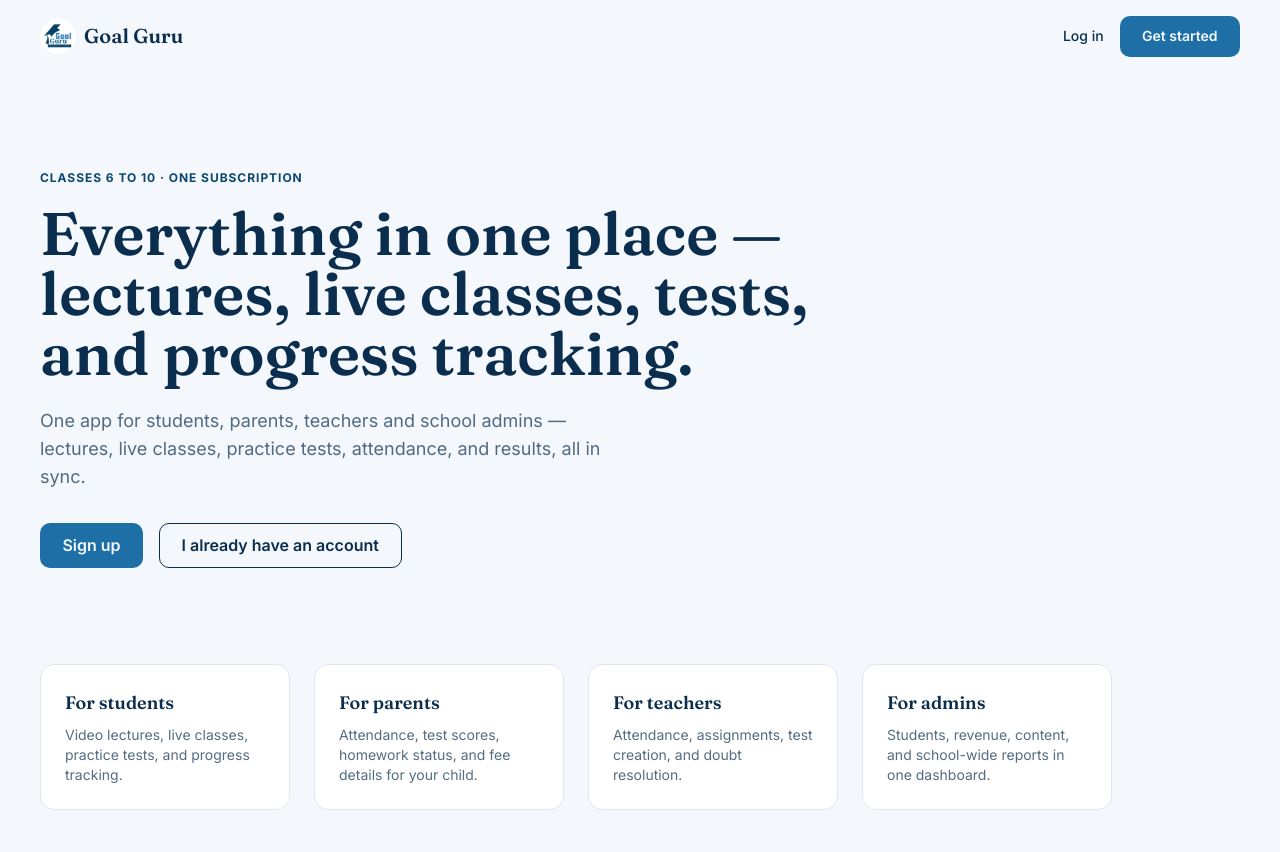
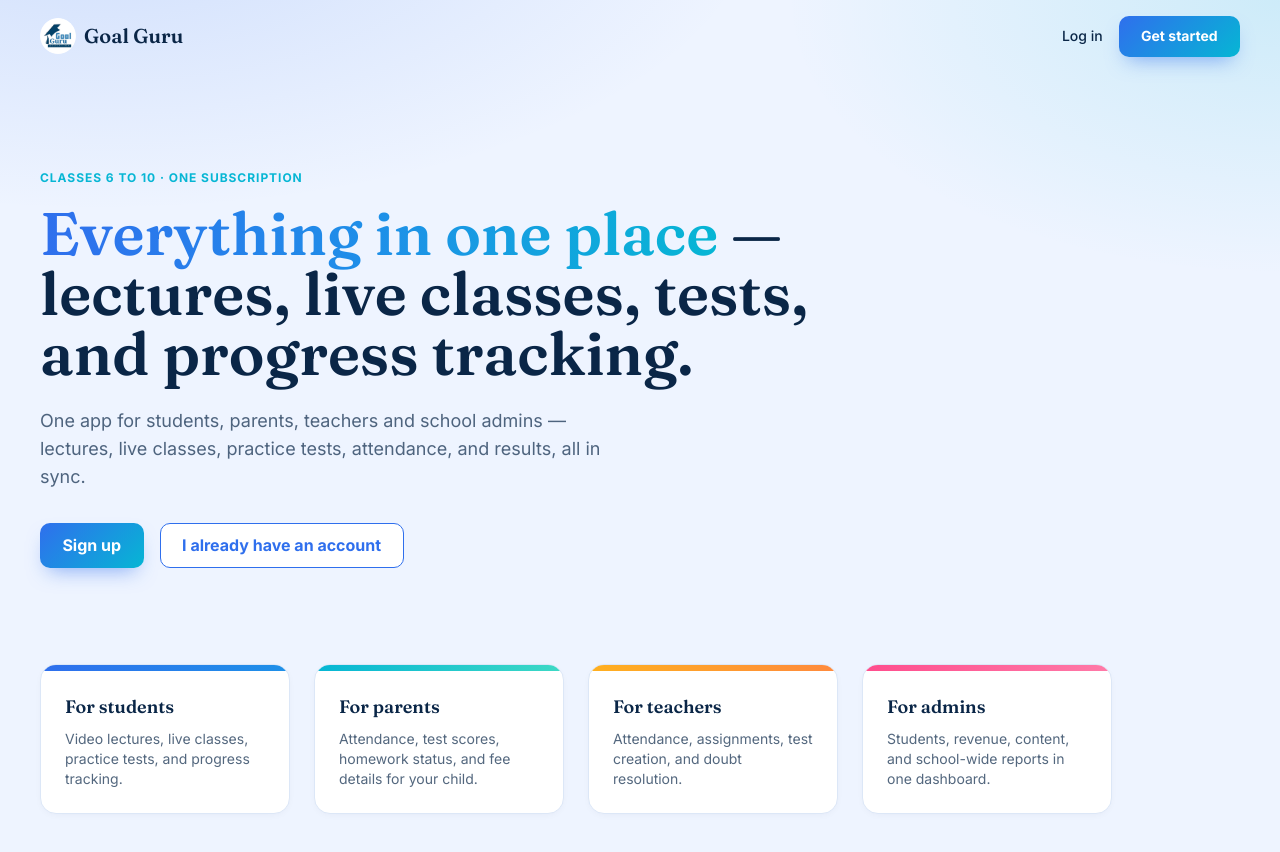
Before and after one commit to goalguru-co/Goal-Guru, a Next.js app in the folder pathshala-app/: page / in a window 1280 px wide. Shown: the top 852 px of the page. Built offline with nearby package versions, Linux system fonts and the light colour scheme.

Commit message:
Add files via upload

```diff
--- a/pathshala-app/app/admin/content/page.js
+++ b/pathshala-app/app/admin/content/page.js
@@ -86,7 +86,7 @@ export default function ManageContent() {
       <main className="px-6 md:px-10 py-10 max-w-2xl mx-auto">
         <h1 className="font-display text-3xl font-semibold text-ink">Manage content</h1>
 
-        <div className="flex gap-2 mt-8 border-b border-[#DCE7F2]">
+        <div className="flex gap-2 mt-8 border-b border-[#DCE7F7]">
           {["video", "live", "material"].map((t) => (
             <button
               key={t}
--- a/pathshala-app/app/admin/students/page.js
+++ b/pathshala-app/app/admin/students/page.js
@@ -13,6 +13,7 @@ export default function ManageUsers() {
   const [session, setSession] = useState(null);
   const [pendingUsers, setPendingUsers] = useState([]);
   const [unlinkedParents, setUnlinkedParents] = useState([]);
+  const [students, setStudents] = useState([]);
   const [csvFile, setCsvFile] = useState(null);
   const [csvStatus, setCsvStatus] = useState("");
   const [generatedCreds, setGeneratedCreds] = useState([]);
@@ -23,6 +24,24 @@ export default function ManageUsers() {
 
     const { data: links } = await supabase.from("parent_links").select("*, profiles!parent_links_parent_id_fkey(full_name)").is("student_id", null);
     setUnlinkedParents(links || []);
+
+    const { data: studentsData } = await supabase
+      .from("profiles")
+      .select("id, full_name, phone, class_level")
+      .eq("role", "student")
+      .eq("approved", true)
+      .order("class_level")
+      .order("full_name");
+
+    const { data: activeSubs } = await supabase
+      .from("subscriptions")
+      .select("student_id, ends_at")
+      .eq("status", "active");
+
+    const subMap = {};
+    (activeSubs || []).forEach((s) => { subMap[s.student_id] = s.ends_at; });
+
+    setStudents((studentsData || []).map((s) => ({ ...s, subEndsAt: subMap[s.id] || null })));
   }
 
   useEffect(() => {
@@ -54,6 +73,27 @@ export default function ManageUsers() {
       return;
     }
     await supabase.from("parent_links").update({ student_id: student.id }).eq("id", linkId);
+    loadData();
+  }
+
+  async function grantSubscription(student) {
+    const starts = new Date();
+    const ends = new Date();
+    ends.setFullYear(ends.getFullYear() + 1);
+    await supabase.from("subscriptions").insert({
+      student_id: student.id,
+      class_level: student.class_level,
+      plan_type: "admin_grant",
+      status: "active",
+      amount: 0,
+      starts_at: starts.toISOString(),
+      ends_at: ends.toISOString(),
+    });
+    loadData();
+  }
+
+  async function revokeSubscription(student) {
+    await supabase.from("subscriptions").update({ status: "cancelled" }).eq("student_id", student.id).eq("status", "active");
     loadData();
   }
 
@@ -142,6 +182,36 @@ export default function ManageUsers() {
         )}
 
         <section className="mt-12">
+          <h2 className="font-display text-xl font-semibold mb-2">All students</h2>
+          <p className="text-sm text-ink/60 mb-4">
+            Grant free access to unlock videos, tests and live classes for a student without
+            a Razorpay payment — useful for testing, trials, or offline-paid students.
+          </p>
+          <div className="space-y-3">
+            {students.length === 0 && <p className="text-ink/60 text-sm">No approved students yet.</p>}
+            {students.map((s) => (
+              <div key={s.id} className="card p-4 flex items-center justify-between">
+                <div>
+                  <p className="font-medium">{s.full_name} <span className="text-xs text-ink/50">— Class {s.class_level} · {s.phone}</span></p>
+                  <p className="text-xs mt-1">
+                    {s.subEndsAt ? (
+                      <span className="text-leaf font-medium">Active until {new Date(s.subEndsAt).toLocaleDateString()}</span>
+                    ) : (
+                      <span className="text-ink/50">No active subscription</span>
+                    )}
+                  </p>
+                </div>
+                {s.subEndsAt ? (
+                  <button onClick={() => revokeSubscription(s)} className="btn-secondary text-sm py-1.5">Revoke access</button>
+                ) : (
+                  <button onClick={() => grantSubscription(s)} className="btn-primary text-sm py-1.5">Grant free access</button>
+                )}
+              </div>
+            ))}
+          </div>
+        </section>
+
+        <section className="mt-12">
           <h2 className="font-display text-xl font-semibold mb-2">Bulk upload school students (CSV)</h2>
           <p className="text-sm text-ink/60 mb-4">
             Required CSV columns: <code className="bg-ink/5 px-1 rounded">full_name, phone, class_level, school_name</code>.
--- a/pathshala-app/app/dashboard/page.js
+++ b/pathshala-app/app/dashboard/page.js
@@ -8,14 +8,14 @@ import TestPlayer from "@/components/TestPlayer";
 import { useRouter } from "next/navigation";
 
 const QUICK_ACTIONS = [
-  { key: "learn", label: "Learn", icon: "🎥" },
-  { key: "practice", label: "Practice", icon: "📝" },
-  { key: "tests", label: "Tests", icon: "🎯" },
-  { key: "live", label: "Live Classes", icon: "📅" },
-  { key: "results", label: "Results", icon: "📊" },
-  { key: "notes", label: "Notes", icon: "📄" },
-  { key: "doubts", label: "Doubts", icon: "❓" },
-  { key: "profile", label: "Profile", icon: "👤" },
+  { key: "learn", label: "Learn", icon: "🎥", color: "#2F6FED" },
+  { key: "practice", label: "Practice", icon: "📝", color: "#06B6D4" },
+  { key: "tests", label: "Tests", icon: "🎯", color: "#FF4D8D" },
+  { key: "live", label: "Live Classes", icon: "📅", color: "#FFB020" },
+  { key: "results", label: "Results", icon: "📊", color: "#2F6FED" },
+  { key: "notes", label: "Notes", icon: "📄", color: "#06B6D4" },
+  { key: "doubts", label: "Doubts", icon: "❓", color: "#FF4D8D" },
+  { key: "profile", label: "Profile", icon: "👤", color: "#FFB020" },
 ];
 
 function badgeFor(points) {
@@ -140,11 +140,17 @@ export default function DashboardPage() {
             <button
               key={qa.key}
               onClick={() => setTab(qa.key)}
-              className={`flex flex-col items-center justify-center gap-1 py-4 rounded-xl border text-xs font-medium ${
-                tab === qa.key ? "bg-clay text-paper border-clay" : "bg-white border-[#DCE7F2] text-ink/70"
+              style={tab === qa.key ? { background: `linear-gradient(135deg, ${qa.color}, #06B6D4)`, borderColor: qa.color } : {}}
+              className={`flex flex-col items-center justify-center gap-1 py-4 rounded-xl border text-xs font-medium transition-all ${
+                tab === qa.key ? "text-white shadow-lg scale-[1.03]" : "bg-white border-[#DCE7F7] text-ink/70 hover:border-clay/50"
               }`}
             >
-              <span className="text-lg">{qa.icon}</span>
+              <span
+                className="text-lg w-8 h-8 flex items-center justify-center rounded-full"
+                style={{ background: tab === qa.key ? "rgba(255,255,255,0.25)" : `${qa.color}1A` }}
+              >
+                {qa.icon}
+              </span>
               {qa.label}
             </button>
           ))}
@@ -291,7 +297,7 @@ export default function DashboardPage() {
               <p className="label-eyebrow mb-3">Test history</p>
               {attempts.length === 0 && <p className="text-sm text-ink/50">No attempts yet.</p>}
               {attempts.map((a) => (
-                <div key={a.id} className="flex justify-between text-sm py-2 border-b border-[#DCE7F2] last:border-0">
+                <div key={a.id} className="flex justify-between text-sm py-2 border-b border-[#DCE7F7] last:border-0">
                   <span>{a.tests?.title || "Test"}</span>
                   <span>{a.score}/{a.total}</span>
                 </div>
--- a/pathshala-app/app/dashboard/subscribe/page.js
+++ b/pathshala-app/app/dashboard/subscribe/page.js
@@ -74,7 +74,7 @@ export default function SubscribePage() {
         }
       },
       prefill: { email: session.user.email },
-      theme: { color: "#1D6FA6" },
+      theme: { color: "#2F6FED" },
     };
 
     const rzp = new window.Razorpay(options);
--- a/pathshala-app/app/globals.css
+++ b/pathshala-app/app/globals.css
@@ -5,54 +5,81 @@
 @tailwind utilities;
 
 body {
-  background-color: #F4F8FC;
-  color: #0B2E4E;
+  background:
+    radial-gradient(1100px 500px at 8% -10%, rgba(47, 111, 237, 0.16), transparent 60%),
+    radial-gradient(900px 500px at 100% 0%, rgba(6, 182, 212, 0.14), transparent 55%),
+    #EEF4FF;
+  color: #0A2647;
+  min-height: 100vh;
 }
 
 .card {
   background: #ffffff;
-  border: 1px solid #DCE7F2;
-  border-radius: 14px;
+  border: 1px solid #DCE7F7;
+  border-radius: 16px;
+  box-shadow: 0 2px 10px -4px rgba(10, 38, 71, 0.08);
+  transition: transform 0.18s ease, box-shadow 0.18s ease, border-color 0.18s ease;
+}
+a.card:hover, button.card:hover {
+  transform: translateY(-2px);
+  box-shadow: 0 14px 28px -12px rgba(47, 111, 237, 0.28);
+  border-color: #2F6FED;
 }
 
 .btn-primary {
-  background-color: #1D6FA6;
-  color: #F4F8FC;
+  background: linear-gradient(135deg, #2F6FED 0%, #06B6D4 100%);
+  color: #ffffff;
   border-radius: 10px;
   padding: 0.65rem 1.4rem;
-  font-weight: 600;
-  transition: transform 0.15s ease, background-color 0.15s ease;
+  font-weight: 700;
+  box-shadow: 0 10px 20px -8px rgba(47, 111, 237, 0.55);
+  transition: transform 0.15s ease, box-shadow 0.15s ease, filter 0.15s ease;
 }
 .btn-primary:hover {
-  background-color: #155A87;
+  transform: translateY(-2px);
+  box-shadow: 0 14px 26px -8px rgba(47, 111, 237, 0.65);
+  filter: brightness(1.06);
+}
+.btn-primary:disabled {
+  background: #B9C9E0;
+  color: #ffffff;
+  box-shadow: none;
+  transform: none;
+  cursor: not-allowed;
+}
+
+.btn-secondary {
+  background-color: #ffffff;
+  color: #2F6FED;
+  border: 1.5px solid #2F6FED;
+  border-radius: 10px;
+  padding: 0.6rem 1.35rem;
+  font-weight: 700;
+  transition: background-color 0.15s ease, transform 0.15s ease;
+}
+.btn-secondary:hover {
+  background-color: #EAF1FF;
   transform: translateY(-1px);
 }
 
-.btn-secondary {
-  background-color: transparent;
-  color: #0B2E4E;
-  border: 1.5px solid #0B2E4E;
-  border-radius: 10px;
-  padding: 0.6rem 1.35rem;
-  font-weight: 600;
-}
-
 .input-field {
-  border: 1.5px solid #C7DAEA;
+  border: 1.5px solid #CBDCF0;
   border-radius: 10px;
   padding: 0.6rem 0.85rem;
   width: 100%;
   background: #FFFFFF;
+  transition: border-color 0.15s ease, box-shadow 0.15s ease;
 }
 .input-field:focus {
   outline: none;
-  border-color: #1D6FA6;
+  border-color: #2F6FED;
+  box-shadow: 0 0 0 4px rgba(47, 111, 237, 0.15);
 }
 
 .label-eyebrow {
   font-size: 0.75rem;
   letter-spacing: 0.08em;
   text-transform: uppercase;
-  color: #0B4870;
-  font-weight: 700;
+  color: #06B6D4;
+  font-weight: 800;
 }
--- a/pathshala-app/app/page.js
+++ b/pathshala-app/app/page.js
@@ -17,8 +17,11 @@ export default function Home() {
 
       <section className="px-6 md:px-10 py-16 md:py-24 max-w-4xl">
         <p className="label-eyebrow mb-4">Classes 6 to 10 &middot; One subscription</p>
-        <h1 className="font-display text-4xl md:text-6xl font-semibold text-ink leading-tight">
-          Everything in one place — lectures, live classes, tests, and progress tracking.
+        <h1 className="font-display text-4xl md:text-6xl font-semibold leading-tight">
+          <span className="bg-gradient-to-r from-clay via-[#1E90E8] to-leaf bg-clip-text text-transparent">
+            Everything in one place
+          </span>
+          <span className="text-ink"> — lectures, live classes, tests, and progress tracking.</span>
         </h1>
         <p className="mt-6 text-lg text-ink/70 max-w-xl">
           One app for students, parents, teachers and school admins — lectures,
@@ -32,13 +35,14 @@ export default function Home() {
 
       <section className="px-6 md:px-10 pb-20 grid md:grid-cols-4 gap-6 max-w-6xl">
         {[
-          { title: "For students", desc: "Video lectures, live classes, practice tests, and progress tracking." },
-          { title: "For parents", desc: "Attendance, test scores, homework status, and fee details for your child." },
-          { title: "For teachers", desc: "Attendance, assignments, test creation, and doubt resolution." },
-          { title: "For admins", desc: "Students, revenue, content, and school-wide reports in one dashboard." },
+          { title: "For students", desc: "Video lectures, live classes, practice tests, and progress tracking.", accent: "from-clay to-[#1E90E8]" },
+          { title: "For parents", desc: "Attendance, test scores, homework status, and fee details for your child.", accent: "from-leaf to-[#3DD9C5]" },
+          { title: "For teachers", desc: "Attendance, assignments, test creation, and doubt resolution.", accent: "from-saffron to-[#FF8A3D]" },
+          { title: "For admins", desc: "Students, revenue, content, and school-wide reports in one dashboard.", accent: "from-spark to-[#FF7AA8]" },
         ].map((f) => (
-          <div key={f.title} className="card p-6">
-            <h3 className="font-display text-lg font-semibold text-ink mb-2">{f.title}</h3>
+          <div key={f.title} className="card p-6 overflow-hidden relative">
+            <div className={`absolute top-0 left-0 right-0 h-1.5 bg-gradient-to-r ${f.accent}`} />
+            <h3 className="font-display text-lg font-semibold text-ink mb-2 mt-1">{f.title}</h3>
             <p className="text-sm text-ink/70">{f.desc}</p>
           </div>
         ))}
--- a/pathshala-app/app/signup/page.js
+++ b/pathshala-app/app/signup/page.js
@@ -87,7 +87,7 @@ export default function SignupPage() {
               key={r}
               onClick={() => setRole(r)}
               className={`flex-1 text-sm font-medium py-2 rounded-lg border capitalize ${
-                role === r ? "bg-clay text-paper border-clay" : "border-[#C7DAEA] text-ink/70"
+                role === r ? "bg-clay text-paper border-clay" : "border-[#CBDCF0] text-ink/70"
               }`}
             >
               {r}
--- a/pathshala-app/app/teacher/page.js
+++ b/pathshala-app/app/teacher/page.js
@@ -150,7 +150,7 @@ export default function TeacherDashboard() {
         <h1 className="font-display text-3xl font-semibold text-ink">Teacher dashboard</h1>
         <p className="text-ink/60 text-sm mt-1">{profile?.full_name} — {profile?.subject}</p>
 
-        <div className="flex gap-2 mt-6 border-b border-[#DCE7F2] overflow-x-auto">
+        <div className="flex gap-2 mt-6 border-b border-[#DCE7F7] overflow-x-auto">
           {TABS.map((t) => (
             <button key={t} onClick={() => { setTab(t); if (t === "attendance") loadStudentsForAttendance(); }}
               className={`px-4 py-2 text-sm font-medium border-b-2 -mb-px capitalize whitespace-nowrap ${tab === t ? "border-clay text-clay" : "border-transparent text-ink/60"}`}>
@@ -226,7 +226,7 @@ export default function TeacherDashboard() {
 
             <p className="label-eyebrow">Questions</p>
             {questions.map((q, i) => (
-              <div key={i} className="border border-[#DCE7F2] rounded-lg p-3 space-y-2">
+              <div key={i} className="border border-[#DCE7F7] rounded-lg p-3 space-y-2">
                 <input required placeholder={`Question ${i + 1}`} className="input-field" value={q.q} onChange={(e) => updateQuestion(i, "q", e.target.value)} />
                 {q.options.map((opt, oi) => (
                   <div key={oi} className="flex items-center gap-2">
--- a/pathshala-app/components/Navbar.js
+++ b/pathshala-app/components/Navbar.js
@@ -22,7 +22,7 @@ export default function Navbar({ session, role }) {
   }
 
   return (
-    <nav className="flex items-center justify-between px-6 md:px-10 py-4 border-b border-[#DCE7F2] bg-paper/90 backdrop-blur sticky top-0 z-10">
+    <nav className="flex items-center justify-between px-6 md:px-10 py-4 border-b border-[#DCE7F7] bg-paper/90 backdrop-blur sticky top-0 z-10">
       <Link href="/" className="flex items-center gap-2 font-display text-xl font-semibold text-ink">
         <Image src="/logo.png" alt="Goal Guru" width={32} height={32} className="rounded-full" />
         Goal Guru
```
Also changed, not shown: pathshala-app/app/parent/page.js (+5 -5 lines), pathshala-app/tailwind.config.js (+6 -5 lines).
